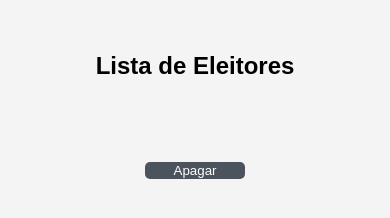
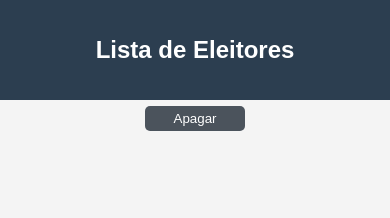
Before and after one commit to Genesisalmeida/crm-proj, a plain HTML site: page listaEleitores.html in a window 390 px wide. Drawn offline with Linux system fonts and the light colour scheme.

Commit message:
mod_media

```diff
--- a/css/style.css
+++ b/css/style.css
@@ -11,7 +11,6 @@ header {
   padding: 1rem;
   text-align: center;
 }
-
 main {
   padding: 2rem;
 }
@@ -47,9 +46,10 @@ section {
   align-items: center;
 }
 
-section > button {
+section > #BtnDelete {
   width: 100px;
-  margin-top: 30px;
+  margin-top: 3px;
+  padding: 5px;
   background-color: #4b535c;
   border-radius: 5px;
   color: #fff;
@@ -59,7 +59,7 @@ section > button {
 
 #tabela {
   width: 100%;
-  margin-top: 2rem;
+  margin-top: 0.2rem;
 }
 
 table {
@@ -93,7 +93,9 @@ tr:nth-child(even) {
   table, thead, tbody, th, td, tr {
     display: block;
   }
-
+  header > h1{
+    font-size: 15px;
+  }
   thead {
     display: none;
   }
@@ -126,11 +128,11 @@ tr:nth-child(even) {
 #cardsContainer {
   display: none;
   width: 100%;
-  padding: 1rem;
+
 }
 
 .card {
-  border: 1px solid #ccc;
+  border: 2px solid #6e6c6c;
   border-radius: 8px;
   padding: 1rem;
   margin-bottom: 1rem;
--- a/listaEleitores.html
+++ b/listaEleitores.html
@@ -7,9 +7,10 @@
   <link rel="stylesheet" href="css/style.css" />
 </head>
 <body>
+  <header>
+      <h2>Lista de Eleitores</h2>
+  </header>
   <section id="tabela">
-    <h2>Lista de Eleitores</h2>
-
     <!-- Tabela para desktop -->
     <table id="tabelaDesktop">
       <thead>
@@ -31,7 +32,7 @@
 
     <!-- Cards para mobile -->
     <div id="cardsContainer"></div>
-  <button id="delete">Apagar</button>
+  <button id="BtnDelete">Apagar</button>
   </section>
 
 
```
